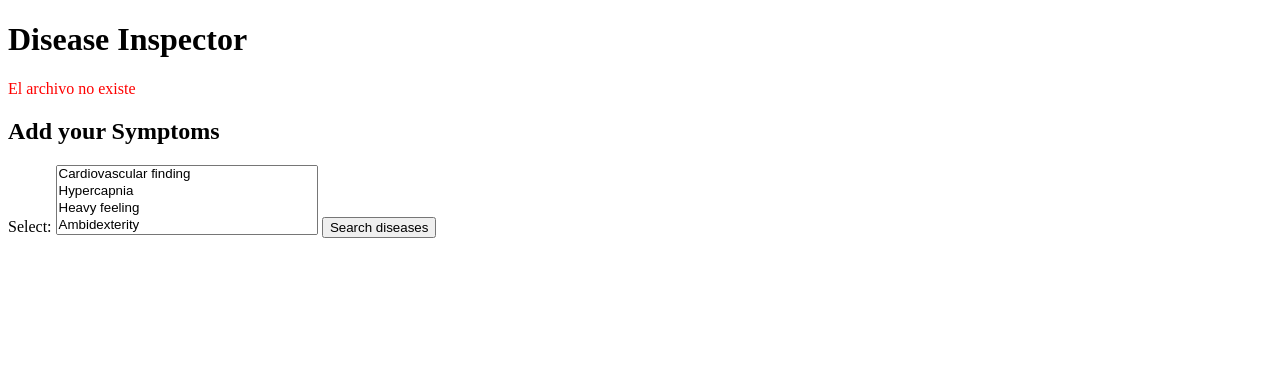
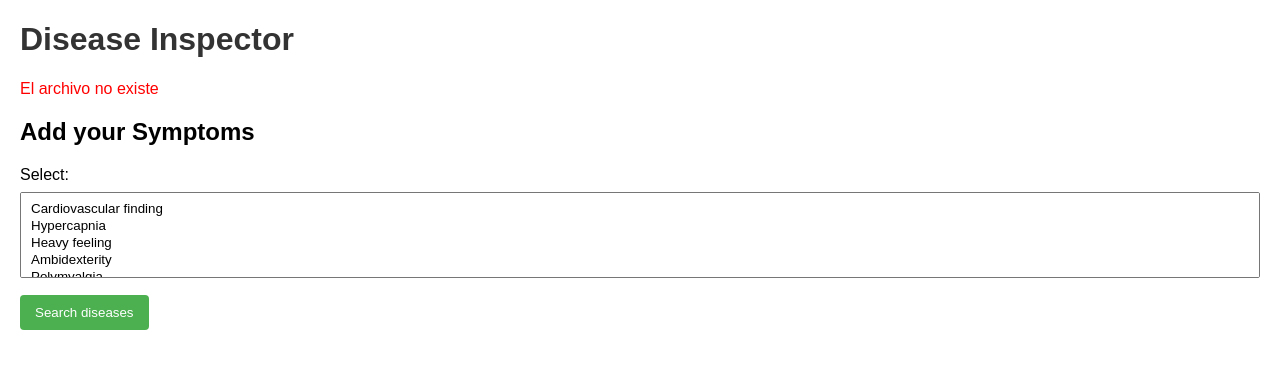
Before and after one commit to alchist-debug/WebDeDatosProject, a Flask app: page / in a window 1280 px wide. Shown: the top 369 px of the page. Run offline with Flask 3, Linux system fonts and the light colour scheme.

Commit message:
Update files

```diff
--- a/main.py
+++ b/main.py
@@ -6,7 +6,8 @@ from rdflib.plugins.parsers.notation3 import N3Parser
 from SPARQLWrapper import SPARQLWrapper, JSON
 from rdflib.plugins.sparql import prepareQuery
 
-app = Flask(__name__)
+app = Flask(__name__, static_url_path='/static')
+
 
 rdf_graph = Graph()
 
@@ -69,13 +70,15 @@ def query():
 
     # Printeamos la lista de enfermedades encontradas con su respectivo resumen y sintomas
     for row in results:
-        disease_uri = row[0].n3()
+        disease_uri_prev = row[0].n3()
         symptoms_coincidences = row[1].n3()
         number_coincidences = extraer_entero(symptoms_coincidences)
-        symptoms = get_symptoms(disease_uri)
-        disease_uri = get_disease_name(disease_uri)
+        symptoms = get_symptoms(disease_uri_prev)
+        disease_uri = get_disease_name(disease_uri_prev)
+        dbpedia_link = generate_dbpedia_url(disease_uri)
+        disease_uri = get_disease_name2(disease_uri_prev)
         dbpedia_summary = query_dbpedia_abstract(disease_uri)
-        dbpedia_results.append((disease_uri, number_coincidences, total_symptoms, dbpedia_summary, symptoms))
+        dbpedia_results.append((disease_uri, number_coincidences, total_symptoms, dbpedia_link, dbpedia_summary, symptoms))
 
     return render_template('index.html', dbpedia_results=dbpedia_results, get_disease_name=get_disease_name)
 
@@ -96,6 +99,12 @@ def get_symptoms(disease_uri):
         symptoms.append(symptoms_name)
     return symptoms
 
+def generate_dbpedia_url(disease_name):
+    # Construye la URL de dbpedia.org
+    dbpedia_url = f"https://dbpedia.org/page/{disease_name}"
+
+    return dbpedia_url
+
 def extraer_entero(cadena):
     # Utilizamos una expresión regular para encontrar el entero en el formato dado
     match = re.search(r'"(-?\d+)"\^\^<http://www.w3.org/2001/XMLSchema#integer>', cadena)
@@ -112,9 +121,27 @@ def extraer_entero(cadena):
 
 def get_disease_name(disease_uri):
     # Extraer el nombre de la enfermedad desde la URI
+    name = disease_uri.split('/')[-1]
+
+    if name == "Alzheimers_disease>":
+        name = "Alzheimer's_disease"
+
+    if name == "Cushings_disease>":
+        name = "Cushing's_disease"
+
+    return name.rstrip('>')
+
+def get_disease_name2(disease_uri):
+    # Extraer el nombre de la enfermedad desde la URI
     name = disease_uri.split('/')[-1].replace('_', ' ')
-    # Transformar la primera letra a mayúscula y eliminar caracteres no deseados al final de la cadena
-    return name.capitalize().rstrip('>')
+
+    if name == "Alzheimers disease>":
+        name = "Alzheimer's disease"
+
+    if name == "Cushings disease>":
+        name = "Cushing's disease"
+
+    return name.rstrip('>')
 
 def query_dbpedia_abstract(disease_name):
     # Construir la consulta SPARQL para obtener el resumen de DBpedia
--- /dev/null
+++ b/static/styles/styles.css
@@ -0,0 +1,51 @@
+body {
+    font-family: Arial, sans-serif;
+    margin: 20px;
+}
+
+h1 {
+    color: #333;
+}
+
+form {
+    margin-top: 20px;
+}
+
+label {
+    display: block;
+    margin-bottom: 8px;
+}
+
+select {
+    width: 100%;
+    padding: 8px;
+    margin-bottom: 16px;
+    box-sizing: border-box;
+}
+
+button {
+    background-color: #4CAF50;
+    color: white;
+    padding: 10px 15px;
+    border: none;
+    border-radius: 4px;
+    cursor: pointer;
+}
+
+button:hover {
+    background-color: #45a049;
+}
+
+ul {
+    list-style-type: none;
+    padding: 0;
+}
+
+li {
+    margin-bottom: 20px;
+}
+
+strong {
+    font-weight: bold;
+    margin-right: 5px;
+}
--- a/templates/index.html
+++ b/templates/index.html
@@ -4,6 +4,7 @@
     <meta charset="UTF-8">
     <meta name="viewport" content="width=device-width, initial-scale=1.0">
     <title>Disease Inspector</title>
+    <link rel="stylesheet" type="text/css" href="{{ url_for('static', filename='styles/styles.css') }}">
 </head>
 <body>
     <h1>Disease Inspector</h1>
@@ -440,11 +441,12 @@
     {% if dbpedia_results %}
         <h2>Diseases Info:</h2>
         <ul>
-            {% for disease_uri, number_coincidences, total_symptoms, dbpedia_summary, symptoms in dbpedia_results %}
+            {% for disease_uri, number_coincidences, total_symptoms, dbpedia_link, dbpedia_summary, symptoms in dbpedia_results %}
                 <li>
                     <strong>Disease:</strong> {{ disease_uri }} <strong>Coincidences:</strong> {{ number_coincidences }} / {{total_symptoms}}<br>
+                    <strong>Symptoms:</strong> {{ ', '.join(symptoms) }} <br>
                     <strong>Abstract:</strong> {{ dbpedia_summary }}<br>
-                    <strong>Symptoms:</strong> {{ ', '.join(symptoms) }}
+                    <strong><a href="{{ dbpedia_link }}">See more</a></strong><br>
                 </li>
             {% endfor %}
         </ul>
```
